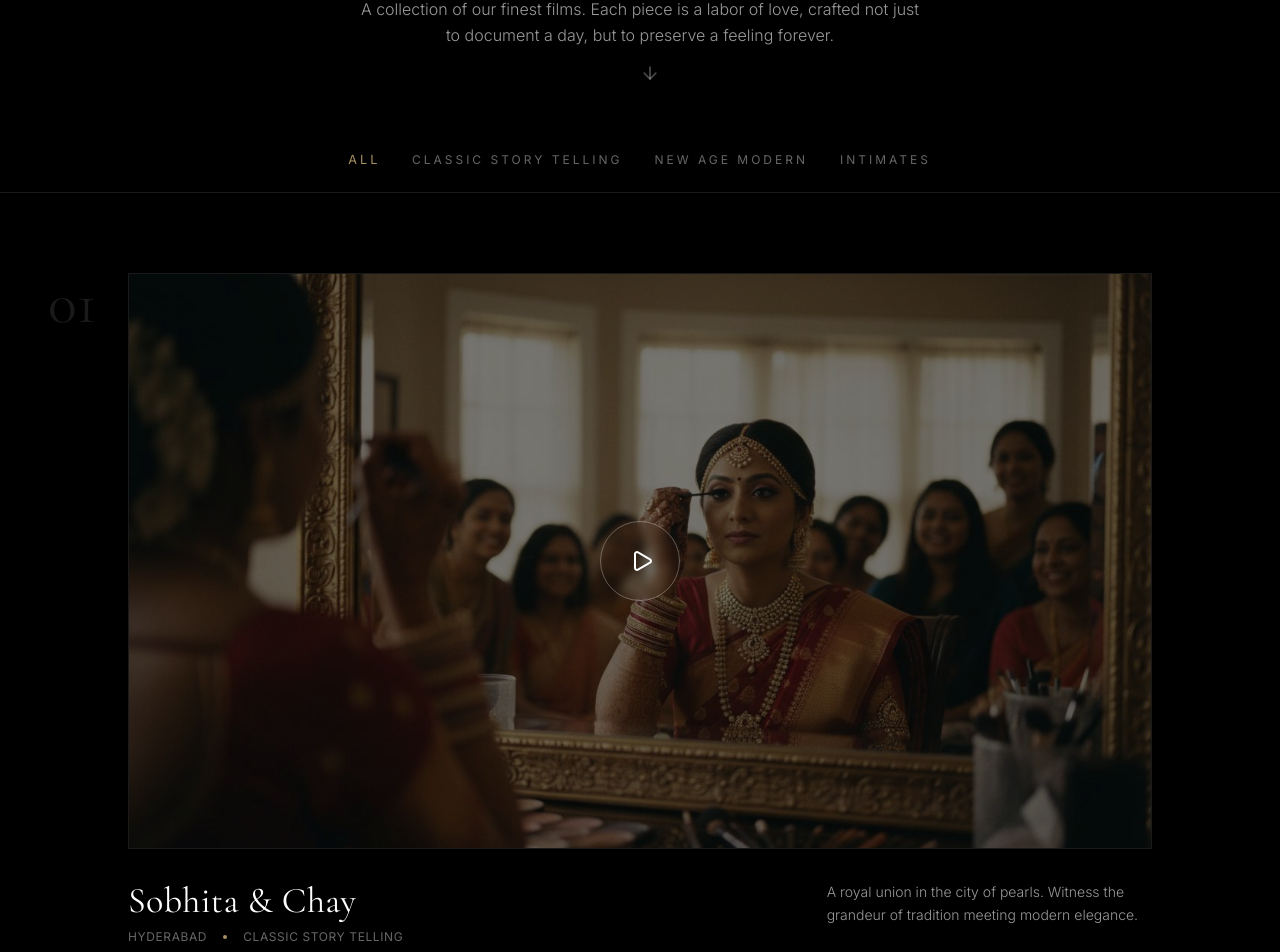
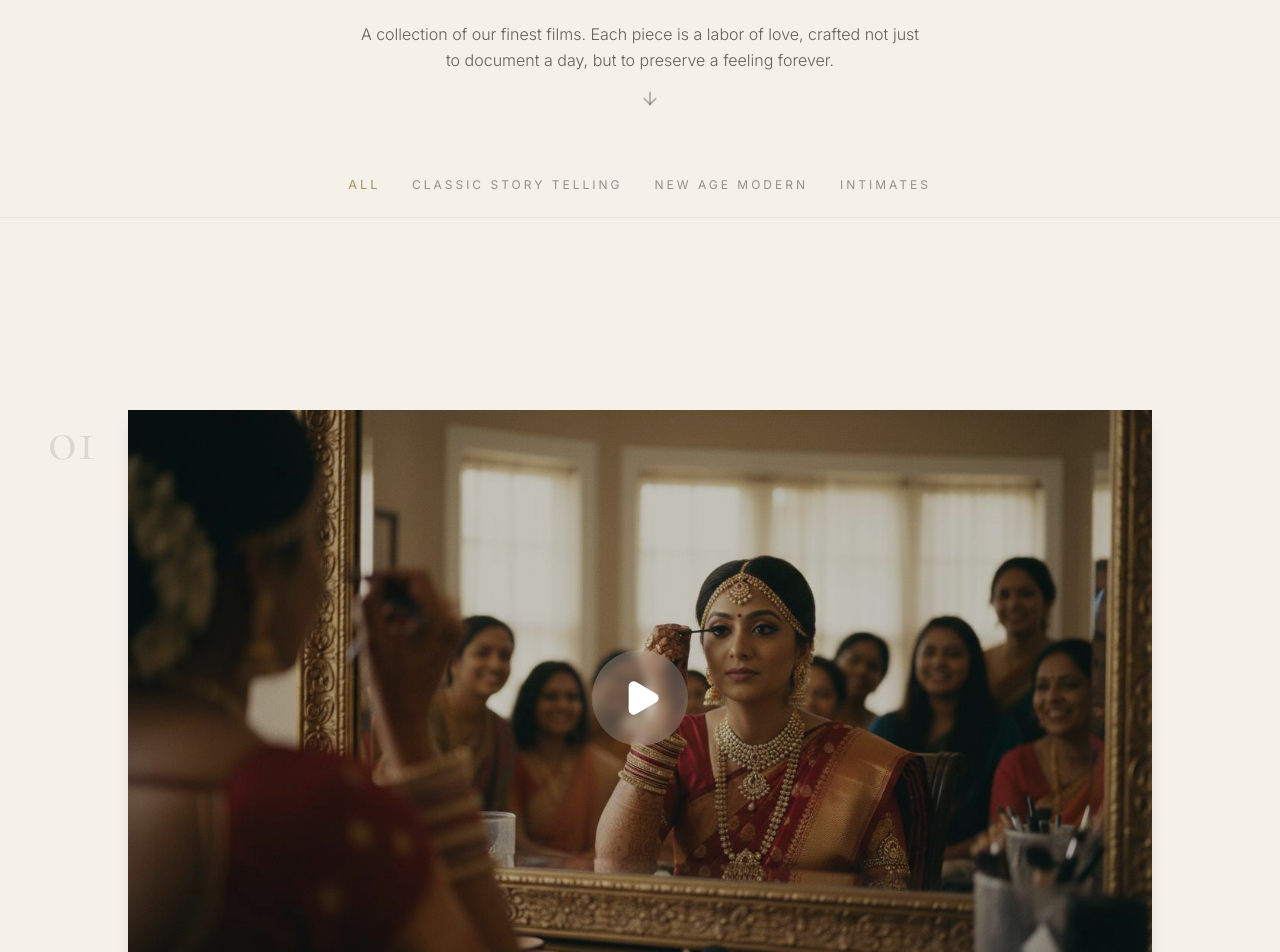
Before and after one commit to Sinnan1/Yarrow-Portfolio, a React (Vite) app: page /films in a window 1280 px wide. Shown: the part 332-1284 px from the top of the page. Built offline with nearby package versions, Linux system fonts and the light colour scheme; a web font is replaced by a local one.

Commit message:
Apply landing page cream/gold aesthetic to Photography, Films, About, and Contact pages
Co-authored-by: Sinnan1 <125390105+Sinnan1@users.noreply.github.com>

```diff
--- a/src/App.tsx
+++ b/src/App.tsx
@@ -20,7 +20,7 @@ function App() {
       <CustomCursor />
       <ScrollProgress />
       <ScrollToTop />
-      {!['/', '/about', '/films'].includes(location.pathname) && <Navbar />}
+      {!['/', '/about', '/films', '/photography'].includes(location.pathname) && !location.pathname.startsWith('/photography/') && <Navbar />}
       <main>
         <Routes>
           <Route path="/" element={<Home />} />
--- a/src/pages/Contact.tsx
+++ b/src/pages/Contact.tsx
@@ -47,6 +47,7 @@ const Contact = () => {
           <div className="absolute inset-0 bg-black/10" />
 
           <div className={`absolute inset-0 flex flex-col justify-center px-12 lg:px-20 transition-all duration-1000 ${isVisible ? 'opacity-100 translate-y-0' : 'opacity-0 translate-y-10'}`}>
+            <div className="decorative-line bg-white/30 mb-6" />
             <p className="text-white uppercase tracking-[0.3em] text-xs mb-6 drop-shadow-md">The Beginning</p>
             <h1 className="font-serif text-5xl lg:text-7xl text-white leading-none mb-8 drop-shadow-lg">
               Let's Start <br /> Your Story.
@@ -71,6 +72,7 @@ const Contact = () => {
         <div className="w-full lg:w-1/2 bg-cream px-8 py-16 lg:px-24 lg:py-24 flex items-center">
           <div className={`w-full max-w-xl mx-auto transition-all duration-1000 delay-300 ${isVisible ? 'opacity-100 translate-y-0' : 'opacity-0 translate-y-10'}`}>
 
+            <div className="decorative-line mb-10" />
             <form onSubmit={handleSubmit} className="space-y-12">
               <div className="grid grid-cols-1 md:grid-cols-2 gap-12">
                 <div className="group">
--- a/src/pages/Films.tsx
+++ b/src/pages/Films.tsx
@@ -1,7 +1,6 @@
 import { useState, useEffect } from 'react';
 import { Play, ArrowDown } from 'lucide-react';
 import Navbar from '../components/Navbar';
-import Footer from '../components/Footer';
 
 interface Film {
   id: string;
@@ -62,7 +61,6 @@ const Films = () => {
       date: 'Mumbai',
       description: 'Some places hold memories and some hold dreams. This home was both.',
       thumbnail: '/story-3.jpg',
-      categories: ['New Age Modern']
     },
     {
       id: '6',
@@ -71,9 +69,8 @@ const Films = () => {
       date: 'Korea / India',
       description: 'Aerin and Rahul\'s story took us on a journey across two countries and cultures.',
       thumbnail: '/story-4.jpg',
-      categories: ['Classic Story Telling']
     },
-  ] as Film[]; // Explicit cast to allow custom properties if needed, though interface matches
+  ];
 
   const filteredFilms =
     activeFilter === 'All'
@@ -81,33 +78,34 @@ const Films = () => {
       : films.filter((f) => f.category === activeFilter);
 
   return (
-    <div className="min-h-screen bg-black text-cream">
+    <div className="min-h-screen bg-cream">
       <Navbar variant="transparent" />
 
       {/* Header Section */}
       <section className="pt-40 pb-20 px-8 lg:px-16 relative overflow-hidden">
         <div className={`max-w-[1400px] mx-auto text-center transition-all duration-1000 ${isVisible ? 'opacity-100 translate-y-0' : 'opacity-0 translate-y-10'}`}>
+          <div className="decorative-line mx-auto mb-6" />
           <p className="text-gold uppercase tracking-[0.4em] text-xs mb-6">The Screening Room</p>
-          <h1 className="font-serif text-5xl lg:text-8xl text-white mb-8">Cinema & Soul</h1>
-          <p className="max-w-xl mx-auto text-white/60 font-light leading-relaxed">
+          <h1 className="font-serif text-5xl lg:text-8xl mb-8">Cinema & Soul</h1>
+          <p className="max-w-xl mx-auto text-black/60 font-light leading-relaxed">
             A collection of our finest films. Each piece is a labor of love, crafted not just to document a day, but to preserve a feeling forever.
           </p>
         </div>
 
         {/* Scroll Indicator */}
-        <div className="absolute bottom-10 left-1/2 -translate-x-1/2 text-white/30 animate-bounce">
+        <div className="absolute bottom-10 left-1/2 -translate-x-1/2 text-black/30 animate-bounce">
           <ArrowDown size={20} />
         </div>
       </section>
 
       {/* Filter Bar */}
-      <div className="sticky top-0 z-40 bg-black/90 backdrop-blur-md py-6 border-b border-white/10 px-8">
+      <div className="sticky top-0 z-40 bg-cream/95 backdrop-blur-md py-6 border-b border-gold/10 px-8">
         <div className="max-w-[1400px] mx-auto flex overflow-x-auto gap-8 justify-center no-scrollbar">
           {filters.map((filter) => (
             <button
               key={filter}
               onClick={() => setActiveFilter(filter)}
-              className={`text-xs uppercase tracking-widest whitespace-nowrap transition-all duration-300 ${activeFilter === filter ? 'text-gold scale-105' : 'text-white/40 hover:text-white'
+              className={`text-xs uppercase tracking-widest whitespace-nowrap transition-all duration-300 ${activeFilter === filter ? 'text-gold scale-105' : 'text-black/40 hover:text-black'
                 }`}
             >
               {filter}
@@ -117,7 +115,7 @@ const Films = () => {
       </div>
 
       {/* Films List - Single Column Immersive */}
-      <section className="py-20 px-4 lg:px-16">
+      <section className="py-32 lg:py-48 px-8 lg:px-16">
         <div className="max-w-5xl mx-auto flex flex-col gap-24 lg:gap-32">
           {filteredFilms.map((film, index) => (
             <div
@@ -126,23 +124,23 @@ const Films = () => {
               style={{ transitionDelay: `${index * 100}ms` }}
             >
               {/* Film Number */}
-              <div className="hidden lg:block absolute -left-20 top-0 text-white/10 font-serif text-6xl">
+              <div className="hidden lg:block absolute -left-20 top-0 text-black/10 font-serif text-6xl">
                 {String(index + 1).padStart(2, '0')}
               </div>
 
               {/* Video Card */}
-              <div className="relative aspect-video w-full overflow-hidden mb-8 border border-white/10">
+              <div className="relative aspect-video w-full overflow-hidden mb-8 shadow-lg">
                 <img
                   src={film.thumbnail}
                   alt={film.title}
-                  className="w-full h-full object-cover opacity-80 group-hover:opacity-100 group-hover:scale-105 transition-all duration-700"
+                  className="w-full h-full object-cover group-hover:scale-105 transition-all duration-700"
                 />
-                <div className="absolute inset-0 bg-black/40 group-hover:bg-transparent transition-all duration-500" />
+                <div className="absolute inset-0 bg-black/20 group-hover:bg-black/10 transition-all duration-500" />
 
                 {/* Play Button */}
                 <div className="absolute inset-0 flex items-center justify-center">
-                  <div className="w-20 h-20 border border-white/30 rounded-full flex items-center justify-center backdrop-blur-sm group-hover:scale-110 group-hover:border-gold group-hover:bg-gold/10 transition-all duration-500">
-                    <Play className="w-6 h-6 text-white ml-1 group-hover:text-gold transition-colors" />
+                  <div className="w-20 h-20 lg:w-24 lg:h-24 bg-white/20 backdrop-blur-sm rounded-full flex items-center justify-center group-hover:scale-110 group-hover:bg-gold/80 transition-all duration-500">
+                    <Play className="w-8 h-8 lg:w-10 lg:h-10 text-white fill-white ml-1" />
                   </div>
                 </div>
               </div>
@@ -150,15 +148,15 @@ const Films = () => {
               {/* Info */}
               <div className="grid grid-cols-1 lg:grid-cols-12 gap-6 items-start">
                 <div className="lg:col-span-8">
-                  <h3 className="font-serif text-3xl lg:text-4xl text-white mb-2 group-hover:text-gold transition-colors">{film.title}</h3>
-                  <div className="flex items-center gap-4 text-xs text-white/40 uppercase tracking-wider mb-4">
+                  <h3 className="font-serif text-3xl lg:text-4xl mb-2 group-hover:text-gold transition-colors">{film.title}</h3>
+                  <div className="flex items-center gap-4 text-xs text-black/40 uppercase tracking-wider mb-4">
                     <span>{film.date}</span>
                     <span className="w-1 h-1 bg-gold rounded-full" />
                     <span>{film.category}</span>
                   </div>
                 </div>
                 <div className="lg:col-span-4">
-                  <p className="text-white/60 font-light leading-relaxed text-sm">
+                  <p className="text-black/60 font-light leading-relaxed text-sm">
                     {film.description}
                   </p>
                 </div>
@@ -167,8 +165,6 @@ const Films = () => {
           ))}
         </div>
       </section>
-
-      <Footer />
     </div>
   );
 };
--- a/src/pages/Photography.tsx
+++ b/src/pages/Photography.tsx
@@ -1,6 +1,6 @@
 import { useState, useEffect } from 'react';
 import { Link } from 'react-router-dom';
-import Footer from '../components/Footer';
+import Navbar from '../components/Navbar';
 
 interface Wedding {
   id: string;
@@ -130,10 +130,12 @@ const Photography = () => {
 
   return (
     <div className="min-h-screen bg-cream">
-      <section className="pt-12 pb-32 px-8 lg:px-16">
+      <Navbar variant="transparent" />
+      <section className="pt-40 pb-32 px-8 lg:px-16">
         <div className="max-w-[1400px] mx-auto">
-          <div className="flex flex-col md:flex-row justify-between items-end mb-24 border-b border-black/10 pb-10">
+          <div className="flex flex-col md:flex-row justify-between items-end mb-24 border-b border-gold/10 pb-10">
             <div>
+              <div className="decorative-line mb-6" />
               <p className="text-xs uppercase tracking-[0.3em] text-black/50 mb-4">Portfolio</p>
               <h1 className="font-serif text-6xl lg:text-8xl">Curated Galleries</h1>
             </div>
@@ -207,7 +209,6 @@ const Photography = () => {
           </div>
         </div>
       </section>
-      <Footer />
     </div>
   );
 };
```
Also changed, not shown: src/pages/About.tsx (+9 -10 lines).
